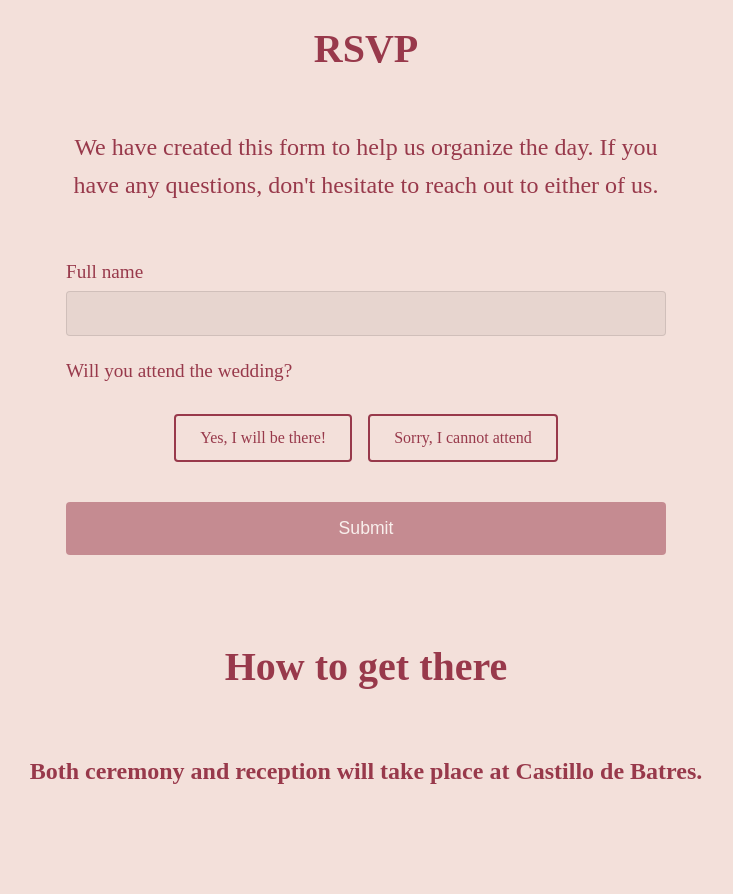
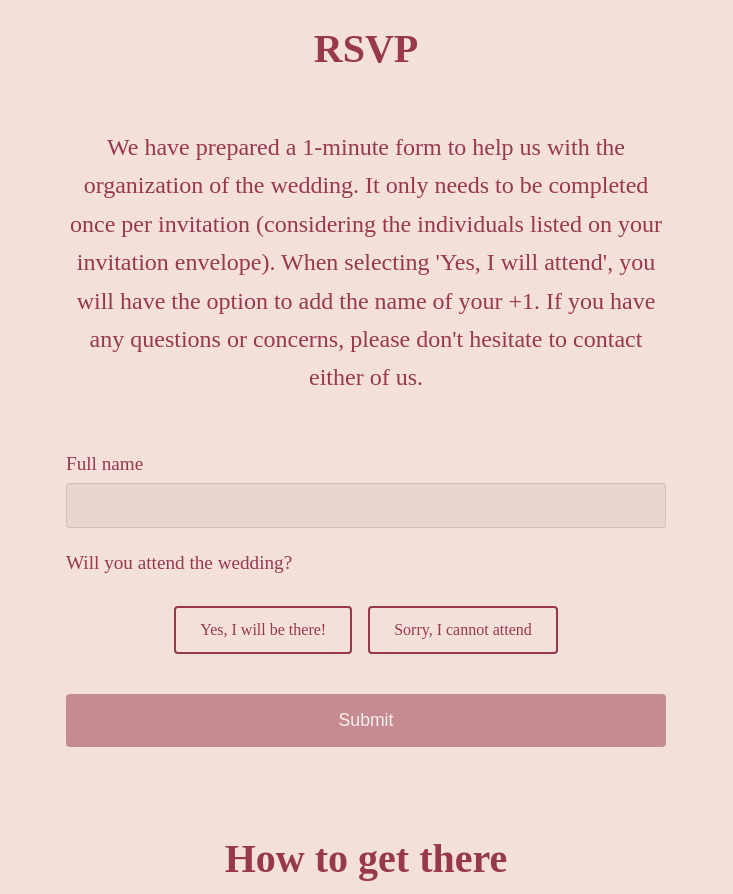
Before and after one commit to fonss95/weddingsite, an Angular app: page / in a window 1280 px wide. Shown: the part 1320-2214 px from the top of the page, without its empty margins (274-1007 px from the left). Built offline with nearby package versions, Linux system fonts and the light colour scheme; a web font is replaced by a local one.

Commit message:
update texto

```diff
--- a/src/app/i18n/translations.ts
+++ b/src/app/i18n/translations.ts
@@ -135,8 +135,7 @@ export const translations: TranslationsType = {
 
     // RSVP
     'rsvp.title': 'Confirma tu asistencia',
-    'rsvp.intro':
-      'Hemos preparado este formulario para que nos ayudéis con la organización del día, y si tenéis alguna duda, podéis escribirnos a cualquiera de nosotros sin problema.',
+    'rsvp.intro': `Hemos preparado un breve formulario de asistencia para ayudarnos con la organización de nuestra boda.  Solo es necesario rellenarlo una vez por invitación. Al seleccionar 'Sí, allí estaré', tendréis la opción de añadir el nombre de vuestro acompañante según lo indicado en la invitación. Si tenéis cualquier duda o consulta, no dudéis en contactar con nosotros.`,
     'rsvp.fullName': 'Nombre y apellidos',
     'rsvp.attending.question': '¿Vas a venir a la boda?',
     'rsvp.attending.yes': '¡Sí, allí estaré!',
@@ -227,7 +226,7 @@ export const translations: TranslationsType = {
     // RSVP
     'rsvp.title': 'RSVP',
     'rsvp.intro':
-      "We have created this form to help us organize the day. If you have any questions, don't hesitate to reach out to either of us.",
+      "We have prepared a 1-minute form to help us with the organization of the wedding. It only needs to be completed once per invitation (considering the individuals listed on your invitation envelope). When selecting 'Yes, I will attend', you will have the option to add the name of your +1. If you have any questions or concerns, please don't hesitate to contact either of us.",
     'rsvp.fullName': 'Full name',
     'rsvp.attending.question': 'Will you attend the wedding?',
     'rsvp.attending.yes': 'Yes, I will be there!',
```
